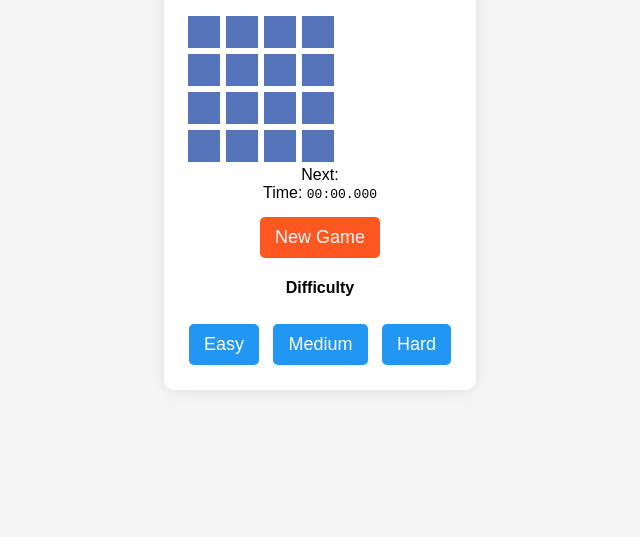
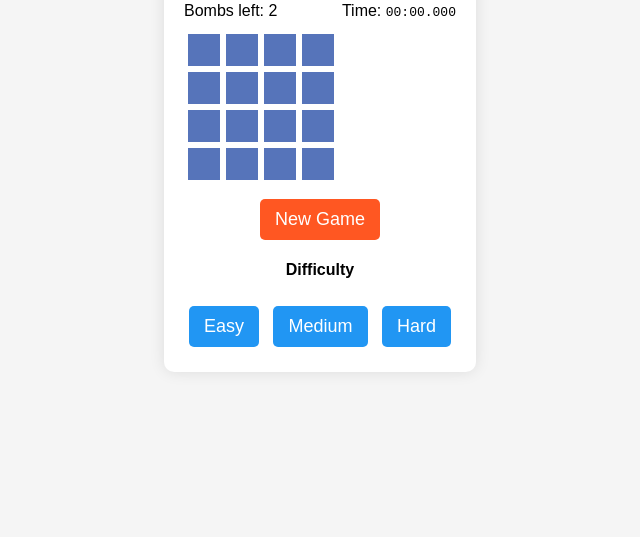
Before and after one commit to MosheGuetta/minesweeper, a plain HTML site: page minesweeper.html in a window 1280 px wide. Shown: the part 263-800 px from the top of the page, without its empty margins (320-960 px from the left). Drawn offline with Linux system fonts and the light colour scheme.

Commit message:
add timer

```diff
--- a/js/game.js
+++ b/js/game.js
@@ -37,7 +37,15 @@ function onInit()
 
     gGame.isOn = true
     buildBoard()
+    gGame.markedCount = 0
+    updateBombCounter()
 
+}
+
+function updateBombCounter ()
+{
+    const elBombsCounter = document.querySelector('.bombsCounter')
+    elBombsCounter.innerText = gLevel.MINES - gGame.markedCount
 }
 
 
@@ -103,7 +111,11 @@ function renderBoard()
 
 function onCellClicked(elCell, i, j)
 {
+    if(!gGame.isOn) return
+
     const currCell = gBoard[i][j]
+
+    if (!gStartTime) startTimer()
 
     if(currCell.isShown || currCell.isMarked) return
 
--- a/minesweeper.html
+++ b/minesweeper.html
@@ -15,16 +15,15 @@
             <span>Bombs left:
                 <span class="bombsCounter"></span>
             </span>
+
+            <span>
+                Time:
+                <span class="timer"> 00:00.000</span>
+            </span>
         </div>
 
         <div class="card-game">
             <table></table>
-        </div>
-
-        <div>
-            <span>Next: <span class="next-number"></span></span>
-            <br />
-            <span>Time: <span class="timer"></span></span>
         </div>
 
         <div>
```
